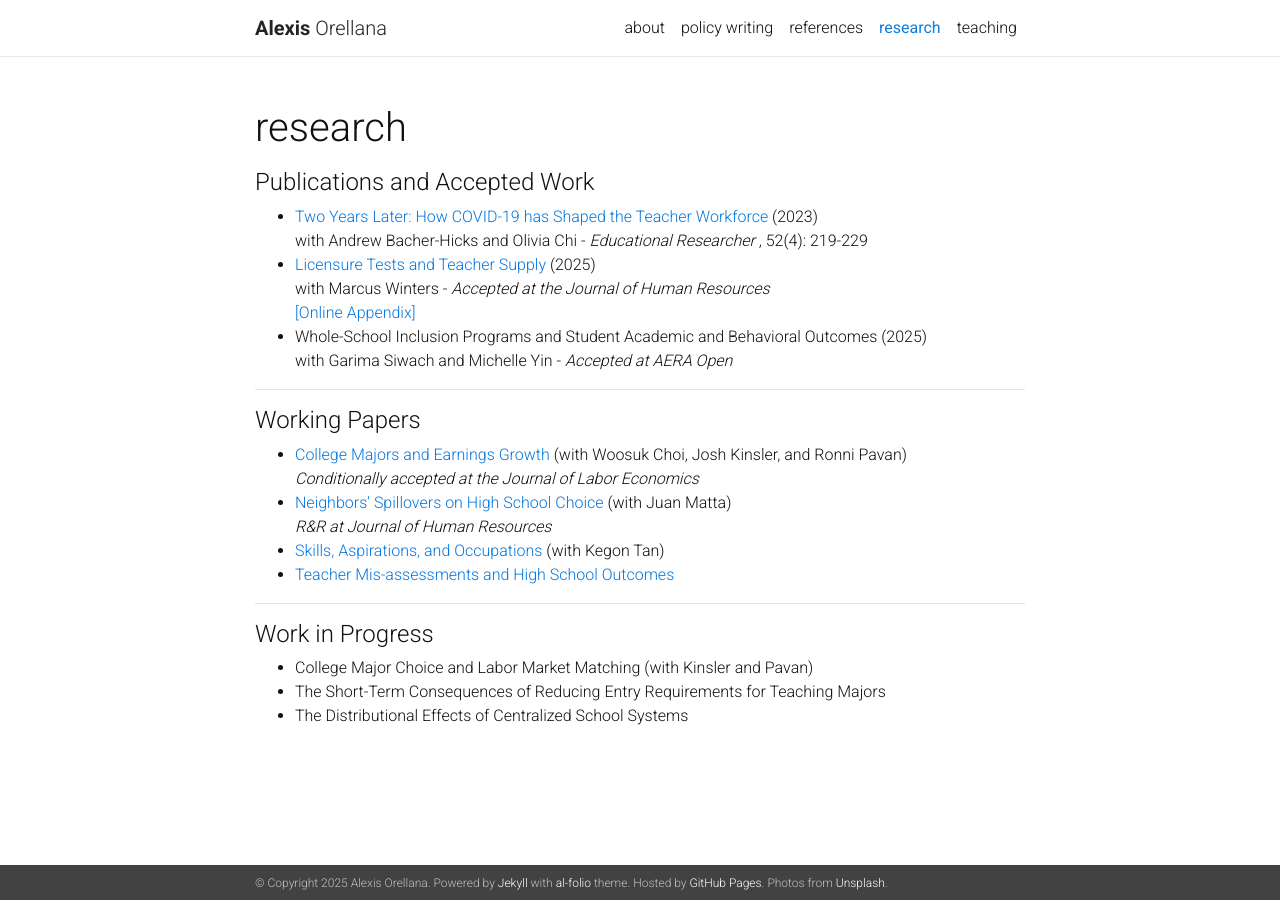
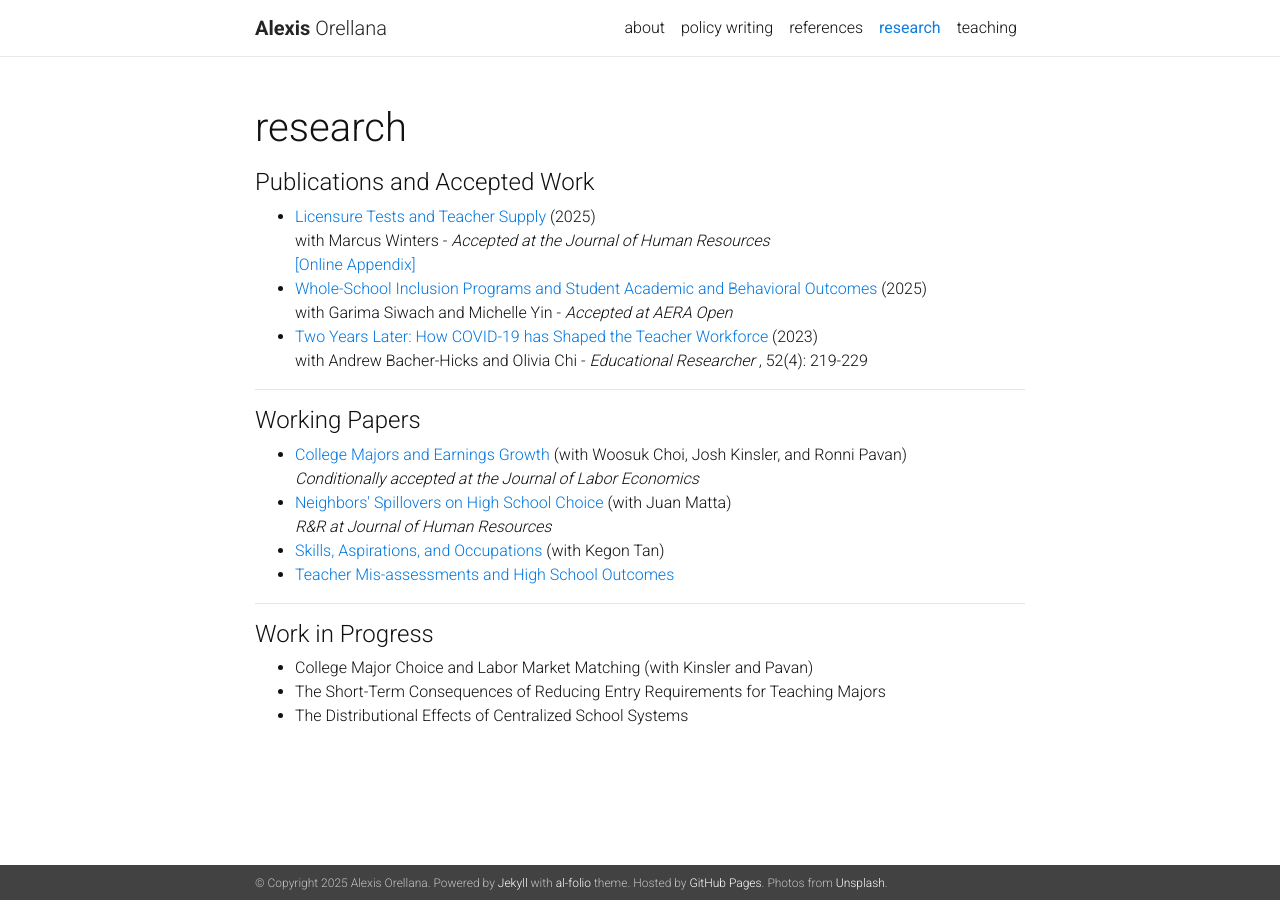
Before and after one commit to alexisorellana/alexisorellana.github.io, a Jekyll site: the page built from _pages/research.md, in a window 1280 px wide. Built offline with Jekyll 4.4.1, drawn with Linux system fonts in a browser that asks for light colours; nearby versions of some CDN libraries; a style sheet for code colours, icons or effects is not loaded.

Commit message:
update 10-30

```diff
--- a/_pages/research.md
+++ b/_pages/research.md
@@ -11,23 +11,19 @@ nav: true
 #### Publications and Accepted Work
 <ul>
 
-<li> <a href="{{ site.baseurl }}/assets/pdf/BCO_2023.pdf" target="_blank">Two Years Later: How COVID-19 has Shaped the Teacher Workforce</a> (2023)
-
-<br>
-
-with Andrew Bacher-Hicks and Olivia Chi - <em> Educational Researcher </em>, 52(4): 219-229 </li>
-
-
 <li> <a href="{{ site.baseurl }}/assets/pdf/jhr.0324-13465R2.full.pdf" target="_blank">Licensure Tests and Teacher Supply</a> (2025)
 <br>
 with Marcus Winters - <em> Accepted at the Journal of Human Resources </em> </li>
-
 <a href="{{ site.baseurl }}/assets/pdf/Licensure_Appendix.pdf" target="_blank">[Online Appendix]</a>
 
 
-<li> Whole-School Inclusion Programs and Student Academic and Behavioral Outcomes (2025)
+<li> <a href="https://doi.org/10.1177/23328584251400289" target="_blank">Whole-School Inclusion Programs and Student Academic and Behavioral Outcomes</a> (2025)
 <br>
 with Garima Siwach and Michelle Yin - <em> Accepted at AERA Open </em> </li>
+
+<li> <a href="{{ site.baseurl }}/assets/pdf/BCO_2023.pdf" target="_blank">Two Years Later: How COVID-19 has Shaped the Teacher Workforce</a> (2023)
+<br>
+with Andrew Bacher-Hicks and Olivia Chi - <em> Educational Researcher </em>, 52(4): 219-229 </li>
 
 </ul>
 
```
